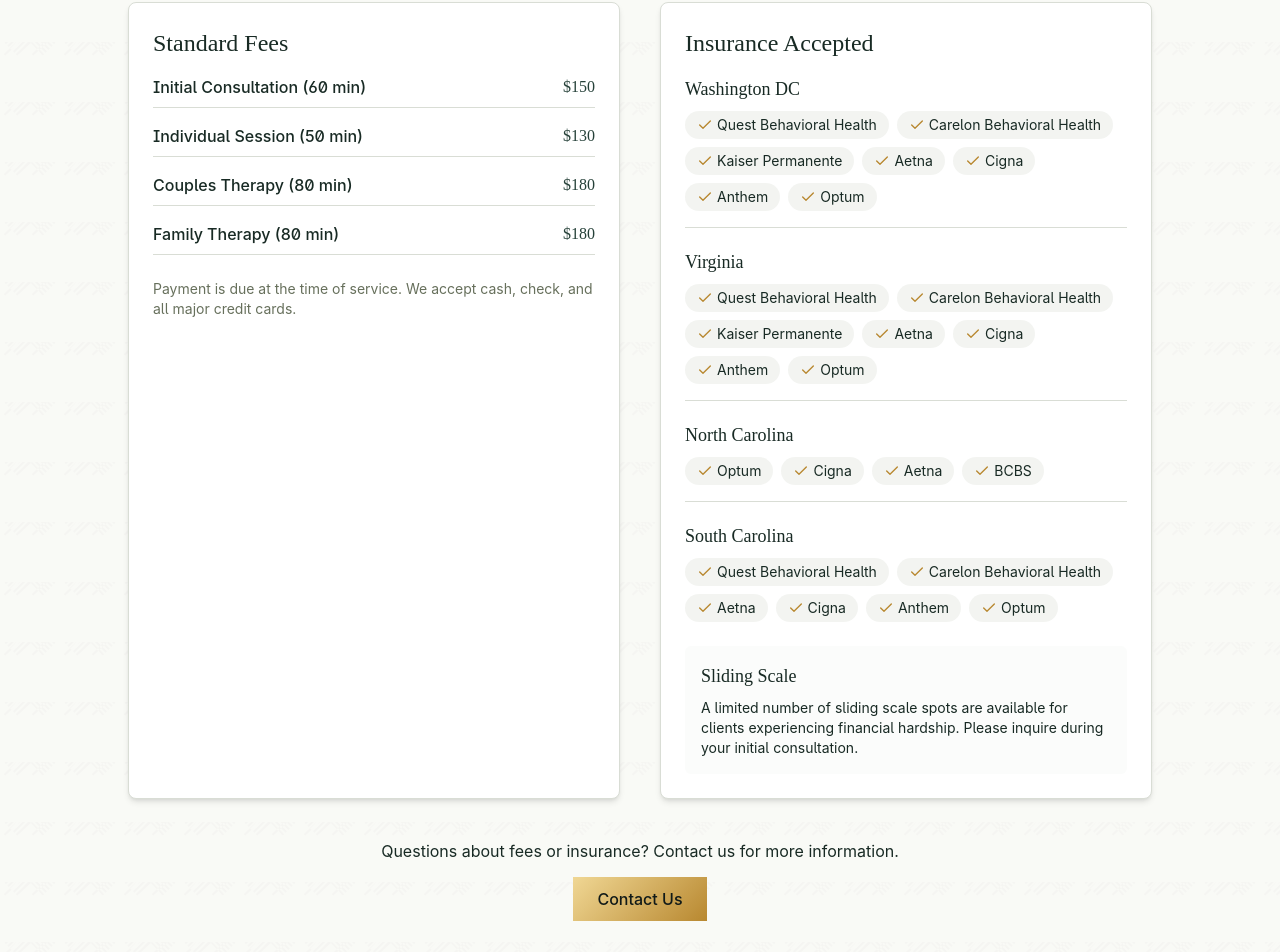
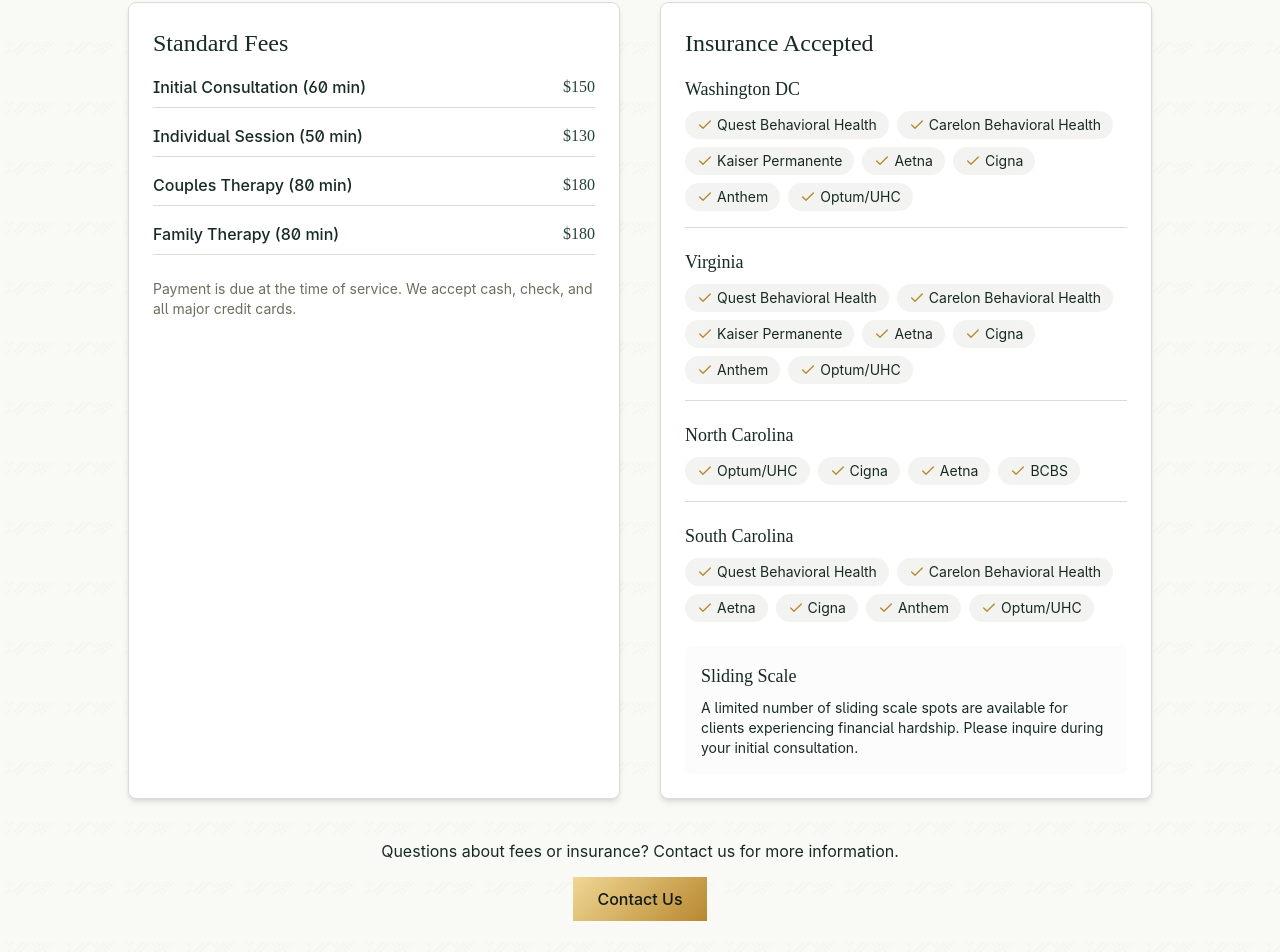
Before and after one commit to SpaceGangUno/peace-web-gift, a React (Vite) app: page / in a window 1280 px wide. Shown: the part 3558-4510 px from the top of the page. Built offline with nearby package versions, Linux system fonts and the light colour scheme; a web font is replaced by a local one.

Commit message:
Add Optum/UHC to insurance plans
Update the insurance plans to include Optum/UHC.

```diff
--- a/src/components/FeesInsurance.tsx
+++ b/src/components/FeesInsurance.tsx
@@ -5,19 +5,19 @@ const FeesInsurance = () => {
   const insuranceByRegion = [
     {
       region: "Washington DC",
-      plans: ["Quest Behavioral Health", "Carelon Behavioral Health", "Kaiser Permanente", "Aetna", "Cigna", "Anthem", "Optum"]
+      plans: ["Quest Behavioral Health", "Carelon Behavioral Health", "Kaiser Permanente", "Aetna", "Cigna", "Anthem", "Optum/UHC"]
     },
     {
       region: "Virginia",
-      plans: ["Quest Behavioral Health", "Carelon Behavioral Health", "Kaiser Permanente", "Aetna", "Cigna", "Anthem", "Optum"]
+      plans: ["Quest Behavioral Health", "Carelon Behavioral Health", "Kaiser Permanente", "Aetna", "Cigna", "Anthem", "Optum/UHC"]
     },
     {
       region: "North Carolina",
-      plans: ["Optum", "Cigna", "Aetna", "BCBS"]
+      plans: ["Optum/UHC", "Cigna", "Aetna", "BCBS"]
     },
     {
       region: "South Carolina",
-      plans: ["Quest Behavioral Health", "Carelon Behavioral Health", "Aetna", "Cigna", "Anthem", "Optum"]
+      plans: ["Quest Behavioral Health", "Carelon Behavioral Health", "Aetna", "Cigna", "Anthem", "Optum/UHC"]
     }
   ];
 
```
